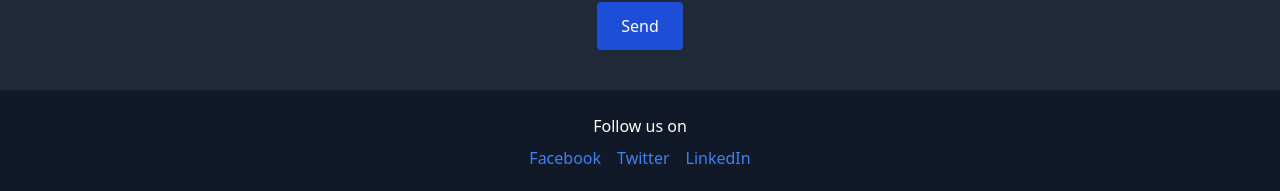
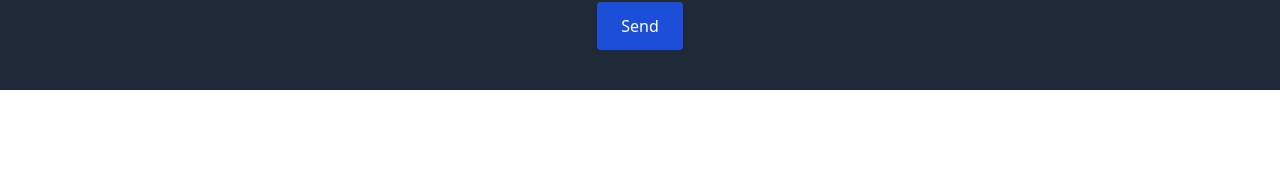
Before and after one commit to Goatkenziee/landing-page, a Next.js app: page / in a window 1280 px wide. Shown: the part 1054-1245 px from the top of the page. After the commit the page ends 1144 px from the top, so only its background shows below. Built offline with nearby package versions, Linux system fonts and the light colour scheme.

Commit message:
Initial commit of landing page project

```diff
--- a/app/page.tsx
+++ b/app/page.tsx
@@ -1,18 +1,13 @@
-import React from 'react';
 import Hero from './components/Hero';
 import Services from './components/Services';
 import Contact from './components/Contact';
-import Footer from './components/Footer';
 
-const HomePage: React.FC = () => {
+export default function Home() {
   return (
-    <div className="bg-gray-900 text-white min-h-screen flex flex-col">
+    <main>
       <Hero />
       <Services />
       <Contact />
-      <Footer />
-    </div>
+    </main>
   );
-};
-
-export default HomePage;
+}
```
